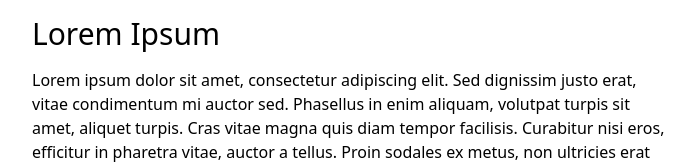
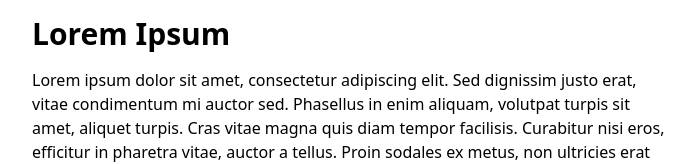
Before and after one commit to ismailarilik/react-discussion-component, a website: page public/index.html in a window 1280 px wide. Shown: the top 164 px of the page, without its empty margins (288-988 px from the left). Drawn offline with nearby package versions, Linux system fonts and the light colour scheme; files that its build step writes are made by us from their sources.

Commit message:
Use bold font for article title

```diff
--- a/public/index.html
+++ b/public/index.html
@@ -7,7 +7,7 @@
 
 <body>
   <div class="container w-1/2 mx-auto my-4 space-y-4">
-    <h1 class="text-3xl">Lorem Ipsum</h1>
+    <h1 class="text-3xl font-bold">Lorem Ipsum</h1>
     <p>
       Lorem ipsum dolor sit amet, consectetur adipiscing elit.
       Sed dignissim justo erat, vitae condimentum mi auctor sed.
```
